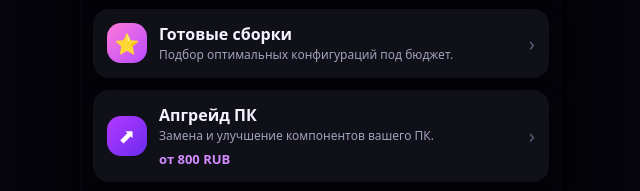
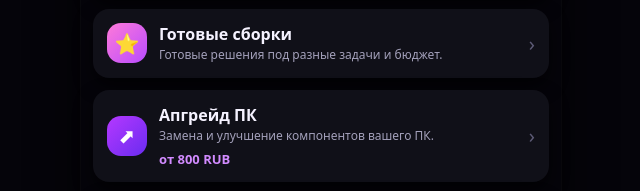
Before and after one commit to ArseniK10228/deep-design-bot, a website: page public/index.html in a window 1280 px wide. Shown: the part 210-401 px from the top of the page, 319-959 px from the left. Drawn offline with Linux system fonts and the light colour scheme.

Commit message:
Update index.html

```diff
--- a/public/index.html
+++ b/public/index.html
@@ -42,7 +42,7 @@
             <div class="service-content">
               <h2 class="service-title">Готовые сборки</h2>
               <p class="service-desc">
-                Подбор оптимальных конфигураций под бюджет.
+                Готовые решения под разные задачи и бюджет.
               </p>
             </div>
             <div class="service-arrow">›</div>
```
